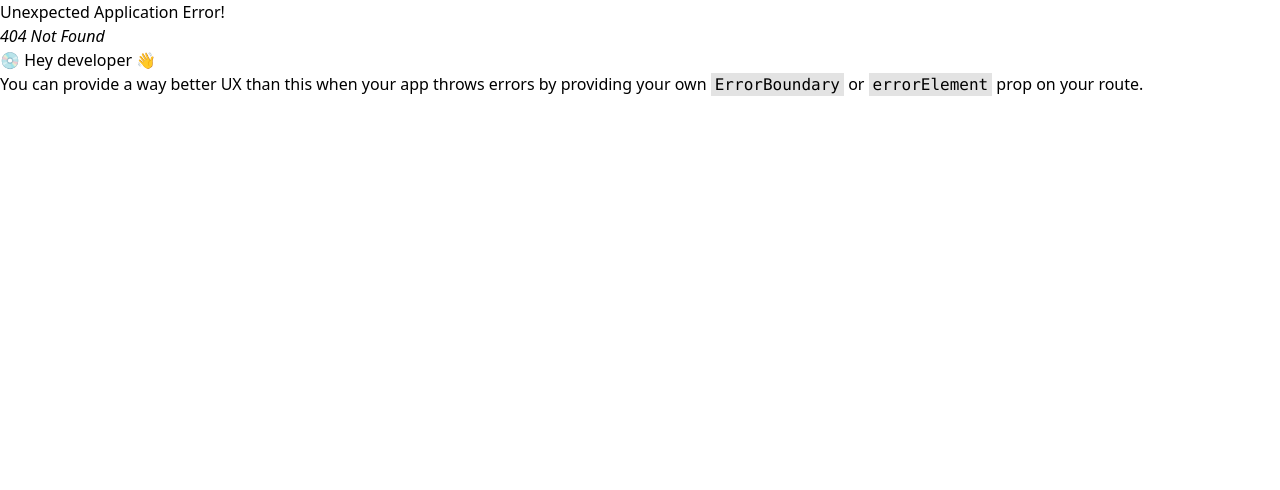
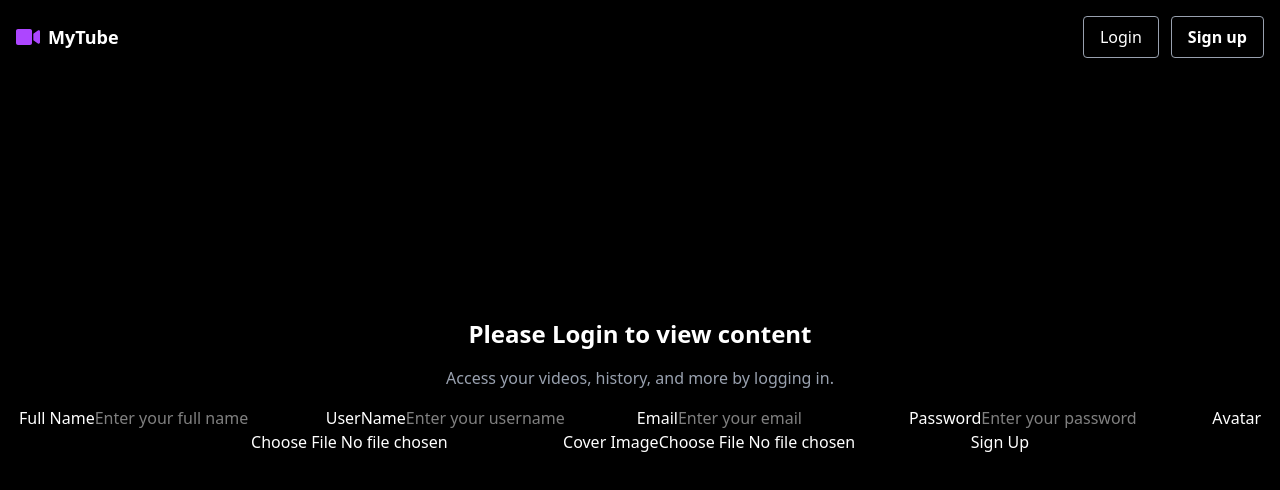
Before and after one commit to Rudra2637/Youtube-Clone-, a React (Vite) app in the folder Frontend/: page /signUp in a window 1280 px wide. Before the commit this address had no page. Shown: the top 490 px of the page. Built offline with nearby package versions, Linux system fonts and the light colour scheme.

Commit message:
Add Login and Sign Up components with form handling using react-hook-form

```diff
--- a/Frontend/package.json
+++ b/Frontend/package.json
@@ -14,6 +14,7 @@
     "@tailwindcss/vite": "^4.1.11",
     "react": "^19.1.0",
     "react-dom": "^19.1.0",
+    "react-hook-form": "^7.60.0",
     "react-icons": "^5.5.0",
     "react-redux": "^9.2.0",
     "react-router-dom": "^7.6.3",
--- a/Frontend/src/App.jsx
+++ b/Frontend/src/App.jsx
@@ -15,6 +15,9 @@ function App() {
           <div className="text-center">
             <h2 className="text-2xl font-semibold mb-4">Please Login to view content</h2>
             <p className="text-gray-400">Access your videos, history, and more by logging in.</p>
+            <div className="flex-1 p-4">
+            <Outlet />
+          </div>
           </div>
         </div>
       ) : (
--- /dev/null
+++ b/Frontend/src/Components/LoginPage.jsx
@@ -0,0 +1,47 @@
+import React from 'react'
+import { useDispatch } from 'react-redux'
+import { useNavigate } from 'react-router-dom'
+import { useForm } from 'react-hook-form'
+import { login } from '../store/authSlice'
+
+function LoginPage() {
+    const dispatch = useDispatch()
+    const navigate = useNavigate()
+    const {register,handleSubmit} = useForm()
+
+    const handleClick = (data) => {
+
+
+    }
+
+    return (
+        <form onSubmit = {handleSubmit(handleClick)}>
+            <div>
+                <label htmlFor="userName">UserName</label>
+                <input
+                type="text"
+                id="userName"
+                placeholder="Enter your username"
+                {...register("userName",{required:true})}
+                />
+                <label htmlFor="email">Email</label>
+                <input
+                type="email"
+                id="email"
+                placeholder="Enter your email"
+                {...register("email",{required:true})}
+                />
+                <label htmlFor="password">Password</label>
+                <input
+                type="password"
+                id="password"
+                placeholder="Enter your password"
+                {...register("password",{required:true})}
+                />
+                <button>Submit</button>
+            </div>
+        </form>
+    )
+}
+
+export default LoginPage
--- /dev/null
+++ b/Frontend/src/Components/SignUp.jsx
@@ -0,0 +1,64 @@
+import React from 'react'
+import {useForm} from 'react-hook-form'
+import {useDispatch} from 'react-redux'
+import { login } from '../store/authSlice'
+
+function SignUp() {
+    const {register,handleSubmit} = useForm()
+    const dispatch = useDispatch()
+
+    const handlecClick = (data) => {
+    }
+
+    return (
+        <form onSubmit = {handleSubmit(handlecClick)} >
+            <div>
+                <label htmlFor="fullName">Full Name</label>
+                <input
+                type="text"
+                id="fullName"
+                placeholder="Enter your full name"
+                {...register("fullName",{required:true})}
+                />
+                <label htmlFor="userName">UserName</label>
+                <input
+                type="text"
+                id="userName"
+                placeholder="Enter your username"
+                {...register("userName",{required:true})}
+                />
+                <label htmlFor="email">Email</label>
+                <input
+                type="email"
+                id="email"
+                placeholder="Enter your email"
+                {...register("email",{required:true})}
+                />
+                <label htmlFor="password">Password</label>
+                <input
+                type="password"
+                id="password"
+                placeholder="Enter your password"
+                {...register("password",{required:true})}
+                />
+                <label htmlFor="Avatar">Avatar</label>
+                <input
+                type="file"
+                id="Avatar"
+                placeholder="Upload your avatar"
+                {...register("avatar",{required:true})}
+                />
+                <label htmlFor="CoverImage">Cover Image</label>
+                <input
+                type="file"
+                id="CoverImage"
+                placeholder="Upload your CoverImage"
+                {...register("CoverImage")}
+                />
+                <button>Sign Up</button>
+            </div>
+        </form>
+    )
+}
+
+export default SignUp
--- a/Frontend/src/Components/header/Header.jsx
+++ b/Frontend/src/Components/header/Header.jsx
@@ -39,7 +39,7 @@ function Header() {
               Login
             </button>
             <button
-              onClick={() => navigate("/signup")}
+              onClick={() => navigate("/signUp")}
               className="px-4 py-2 border border-gray-400 rounded font-semibold hover:border-purple-500"
             >
               Sign up
```
Also changed, not shown: Frontend/src/main.jsx (+10 -0 lines), 1 other file (tests, documents, lock files or other folders).
